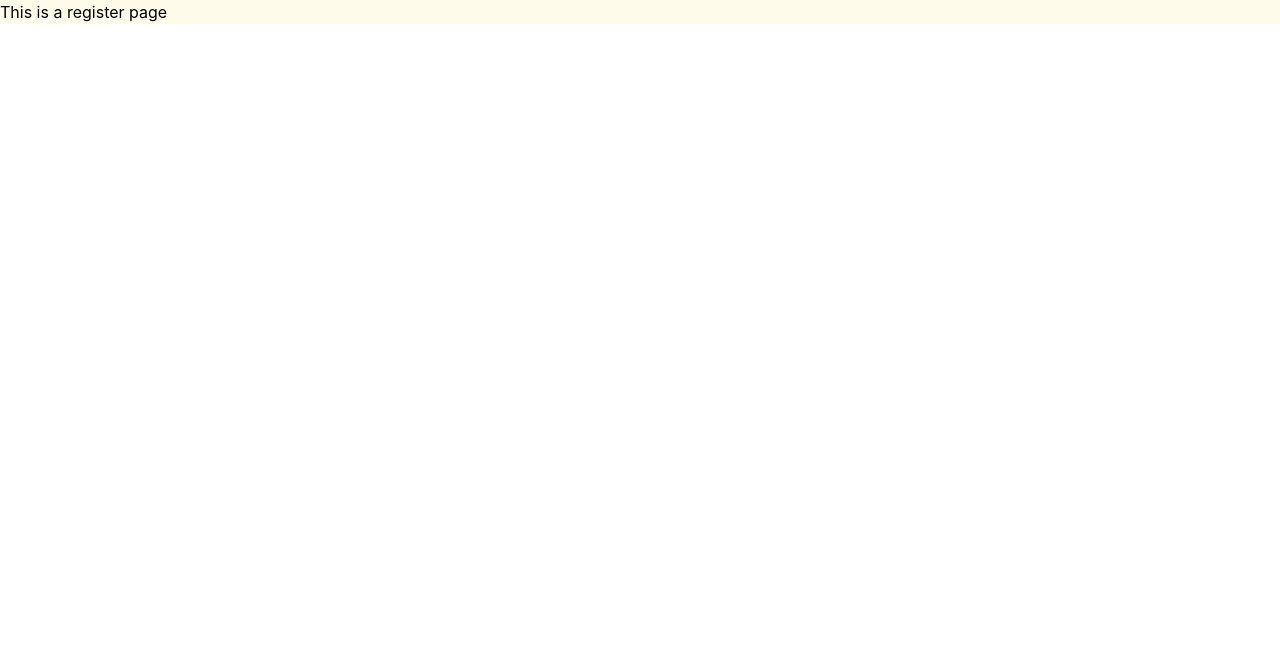
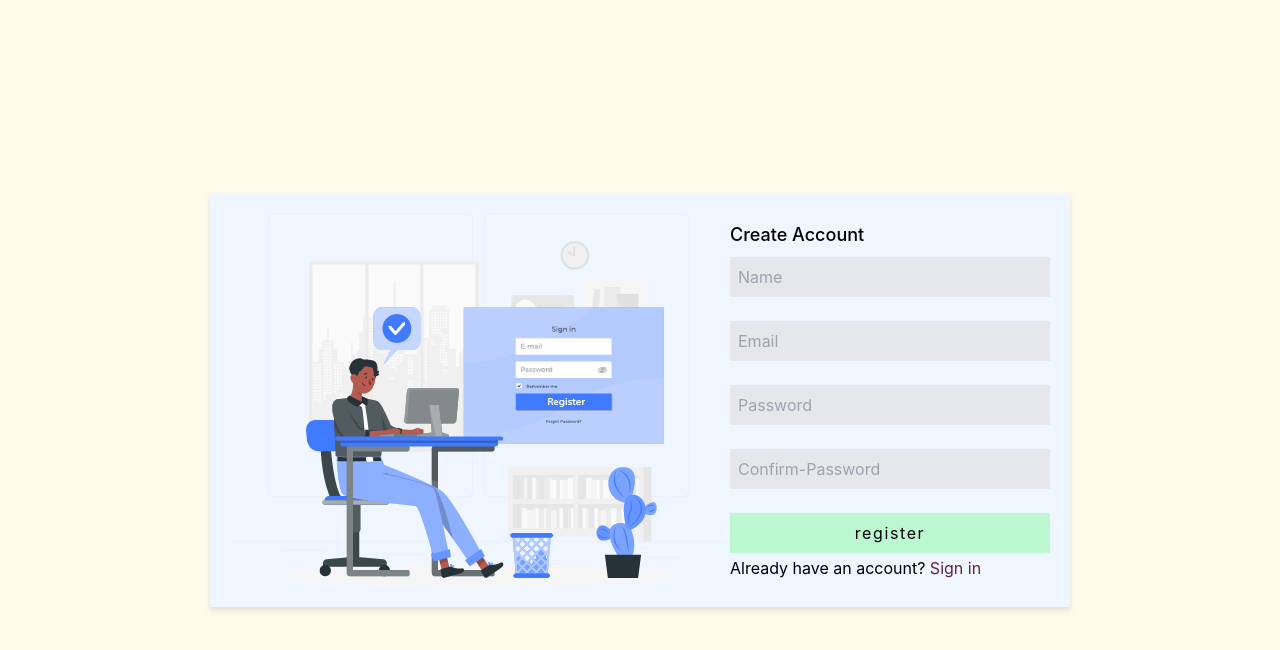
Before and after one commit to mrrased/go-travels, a React (Create React App) app: page /register in a window 1280 px wide. Shown: the top 650 px of the page. Built offline with nearby package versions, Linux system fonts and the light colour scheme.

Commit message:
tody worked login and regiter route

```diff
--- a/src/Component/Form/Login/Login.js
+++ b/src/Component/Form/Login/Login.js
@@ -1,10 +1,30 @@
 import React from 'react';
+import { Container } from '@mui/material';
+import img1 from '../../../Images/login.png';
+import { useNavigate } from 'react-router-dom';
 
 const Login = () => {
+
+    const navigate = useNavigate();
     return (
-        <div>
-            <h1>This is a login page</h1>
-        </div>
+        <Container maxWidth='lg'>
+                <div className='h-screen flex items-center justify-center'>
+                    <div className='flex max-w-xlg bg-blue-50 p-5 drop-shadow-md'>
+                        <div>
+                            <img className='hidden sm:block mx-auto' src={img1} alt="" />
+                        </div>
+                        <div className='flex items-center'>
+                            <form>
+                                <h4 className='mb-2 font-medium text-lg'>Login Account</h4>
+                                <input type="email" name="" placeholder='Email' className='w-60 sm:w-80 h-10 bg-gray-200 p-2' required /><br /><br />
+                                <input type="password" name="" placeholder='Password'className='w-60 sm:w-80 h-10 bg-gray-200 p-2' required /><br /><br />
+                                <button type="submit" className='text-center bg-green-200 w-60 sm:w-80 h-10 tracking-widest'>Login</button>
+                                <h4 className='mt-[3px]'>New Account Create ? <span onClick={() => navigate('/register')} className='hover:underline text-pink-blue cursor-pointer'>Register</span></h4>
+                            </form>
+                        </div>
+                    </div>
+                </div>
+        </Container>
     );
 };
 
--- a/src/Component/Form/Register/Register.js
+++ b/src/Component/Form/Register/Register.js
@@ -1,10 +1,32 @@
+import { Container } from '@mui/material';
 import React from 'react';
+import { useNavigate } from 'react-router-dom';
+import img1 from '../../../Images/register.png';
 
 const Register = () => {
+
+    const navigate = useNavigate();
     return (
-        <div>
-            <h1>This is a register page</h1>
-        </div>
+        <Container maxWidth='lg'>
+                <div className='h-screen flex items-center justify-center'>
+                    <div className='flex max-w-xlg bg-blue-50 p-5 drop-shadow-md'>
+                        <div>
+                            <img className='hidden sm:block mx-auto' src={img1} alt="" />
+                        </div>
+                        <div className='flex items-center'>
+                            <form>
+                                <h4 className='mb-2 font-medium text-lg'>Create Account</h4>
+                                <input type="name" name="" placeholder='Name' className='w-60 sm:w-80 h-10 bg-gray-200 p-2' required  /><br /><br />
+                                <input type="email" name="" placeholder='Email' className='w-60 sm:w-80 h-10 bg-gray-200 p-2' required /><br /><br />
+                                <input type="password" name="" placeholder='Password'className='w-60 sm:w-80 h-10 bg-gray-200 p-2' required /><br /><br />
+                                <input type="password" name="" placeholder='Confirm-Password' className='w-60 sm:w-80 h-10 bg-gray-200 p-2' required /><br /><br />
+                                <button type="submit" className='text-center bg-green-200 w-60 sm:w-80 h-10 tracking-widest'>register</button>
+                                <h4 className='mt-[3px]'>Already have an account? <span onClick={() => navigate('/login')} className='hover:underline text-pink-blue cursor-pointer'>Sign in</span></h4>
+                            </form>
+                        </div>
+                    </div>
+                </div>
+        </Container>
     );
 };
 
--- a/src/Component/Shared/NavBar/NavBar.js
+++ b/src/Component/Shared/NavBar/NavBar.js
@@ -6,7 +6,6 @@ const NavBar = () => {
     const navigate = useNavigate();
 
     return (
-        <div className=''>
         <div className='absolute w-full z-10'>
             <div className='flex items-center sm:justify-between mx-5'>
                 <div>
@@ -21,10 +20,9 @@ const NavBar = () => {
                     <a  className='px-5 py-3 m-2 text-white hover:bg-smooth-yellow-150 hover:text-black' href="*#">Blog</a>
                     <NavLink to={'/contact'} className='px-5 py-3 m-2 text-white hover:bg-smooth-yellow-150 hover:text-black' >Contact</NavLink>
 
-                            <button className='px-5 py-3 m-2 drop-shadow-md bg-white hover:bg-smooth-yellow-150 hover:text-black'>register</button>
+                    <button onClick={()=> navigate('/register')} className='px-5 py-3 m-2 drop-shadow-md bg-white hover:bg-smooth-yellow-150 hover:text-black'>register</button>
 
                     <button onClick={()=> navigate('/login')} className='px-5 py-3 m-2 drop-shadow-md bg-smooth-yellow-150 hover:bg-white hover:text-black'>Sign In</button>
-                        </div>
                 </div>
             </div>
         </div>
```
Also changed, not shown: src/Images/login.png (added), src/Images/register.png (added). Lines whose indentation alone changed are shown as unchanged.
